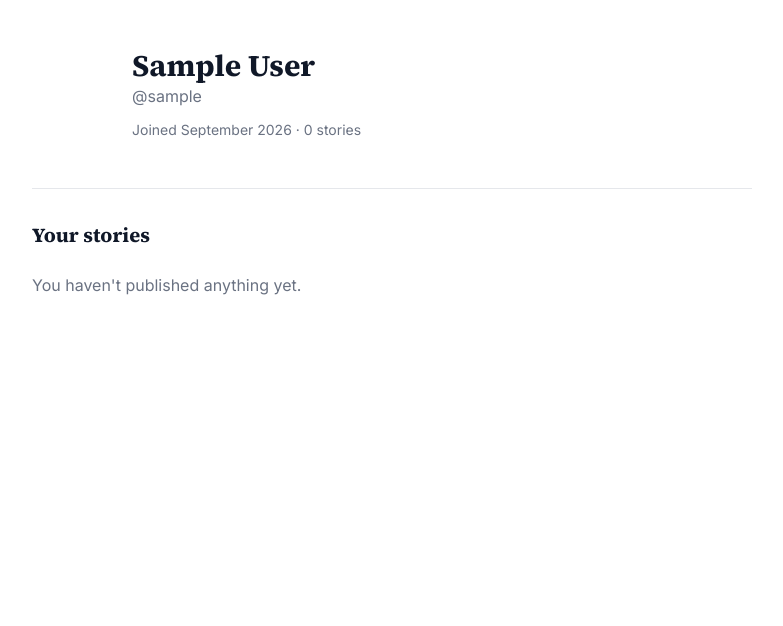
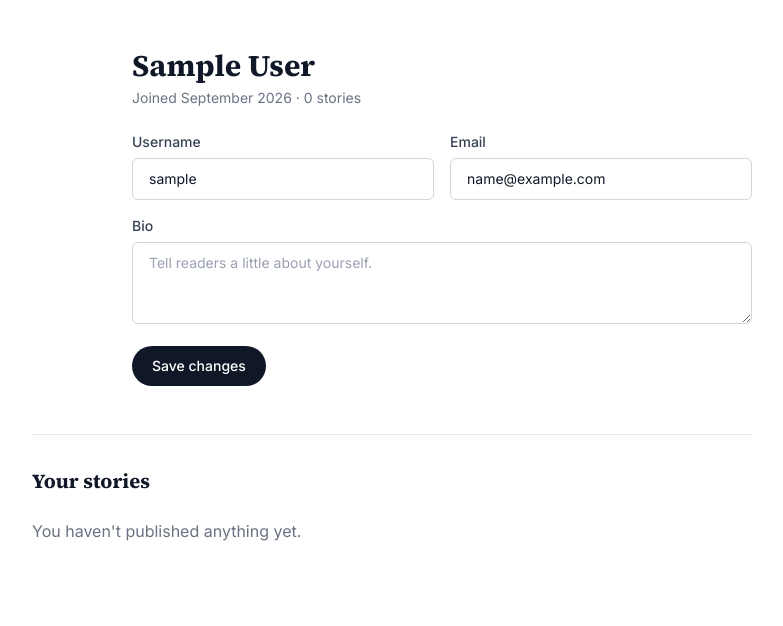
Before and after one commit to iannyFARUE/rozvi, a Django app: page /profile/ in a window 1280 px wide. Shown: the part 57-683 px from the top of the page, without its empty margins (248-1031 px from the left). Run offline with Django 5.2, Linux system fonts and the light colour scheme; the visitor is signed in with stand-in values (Sample User, id 1); data comes from the database, SQL or seed files in the repository; data that the repository does not hold is empty; style sheets or scripts are compiled from the project's sources.

Commit message:
added profile update

```diff
--- a/users/forms.py
+++ b/users/forms.py
@@ -1,6 +1,8 @@
 from django import forms
 from django.contrib.auth.forms import UserCreationForm
 from django.contrib.auth.models import User
+
+from blog.models import Profile
 
 
 class UserRegisterForm(UserCreationForm):
@@ -15,3 +17,26 @@ class UserRegisterForm(UserCreationForm):
         if User.objects.filter(email__iexact=email).exists():
             raise forms.ValidationError('An account with this email already exists.')
         return email
+
+
+class UserUpdateForm(forms.ModelForm):
+    email = forms.EmailField()
+
+    class Meta:
+        model = User
+        fields = ['username', 'email']
+
+    def clean_email(self):
+        email = self.cleaned_data['email']
+        if User.objects.filter(email__iexact=email).exclude(pk=self.instance.pk).exists():
+            raise forms.ValidationError('An account with this email already exists.')
+        return email
+
+
+class ProfileUpdateForm(forms.ModelForm):
+    class Meta:
+        model = Profile
+        fields = ['bio']
+        widgets = {
+            'bio': forms.Textarea(attrs={'rows': 3, 'maxlength': 300}),
+        }
--- a/users/templates/users/profile.html
+++ b/users/templates/users/profile.html
@@ -8,17 +8,76 @@
       <span class="flex h-20 w-20 shrink-0 items-center justify-center rounded-full {{ user.profile.avatar_color }} text-2xl font-semibold text-white">
         {{ user.profile.initials }}
       </span>
-      <div>
+      <div class="w-full">
         <h1 class="font-serif text-3xl font-bold text-gray-900">{{ user.profile.display_name }}</h1>
-        <p class="text-gray-500">@{{ user.username }}</p>
-
-        {% if user.profile.bio %}
-        <p class="mt-3 max-w-xl text-gray-700">{{ user.profile.bio }}</p>
-        {% endif %}
-
-        <p class="mt-3 text-sm text-gray-500">
+        <p class="mt-1 text-sm text-gray-500">
           Joined {{ user.date_joined|date:"F Y" }} · {{ post_count }} {{ post_count|pluralize:"story,stories" }}
         </p>
+
+        <form method="post" action="" class="mt-6 space-y-4 text-left" novalidate>
+          {% csrf_token %}
+
+          {% if u_form.non_field_errors or p_form.non_field_errors %}
+          <div class="rounded-md border border-red-200 bg-red-50 px-4 py-3 text-sm text-red-700">
+            {% for error in u_form.non_field_errors %}<p>{{ error }}</p>{% endfor %}
+            {% for error in p_form.non_field_errors %}<p>{{ error }}</p>{% endfor %}
+          </div>
+          {% endif %}
+
+          <div class="grid gap-4 sm:grid-cols-2">
+            <div>
+              <label for="id_username" class="mb-1.5 block text-sm font-medium text-gray-700">Username</label>
+              <input
+                type="text"
+                name="username"
+                id="id_username"
+                value="{{ u_form.username.value|default:'' }}"
+                required
+                class="w-full rounded-md border border-gray-300 px-4 py-2.5 text-sm text-gray-900 outline-none focus:border-gray-900 focus:ring-1 focus:ring-gray-900"
+              />
+              {% if u_form.username.errors %}
+              <p class="mt-1.5 text-sm text-red-600">{{ u_form.username.errors.0 }}</p>
+              {% endif %}
+            </div>
+
+            <div>
+              <label for="id_email" class="mb-1.5 block text-sm font-medium text-gray-700">Email</label>
+              <input
+                type="email"
+                name="email"
+                id="id_email"
+                value="{{ u_form.email.value|default:'' }}"
+                required
+                class="w-full rounded-md border border-gray-300 px-4 py-2.5 text-sm text-gray-900 outline-none focus:border-gray-900 focus:ring-1 focus:ring-gray-900"
+              />
+              {% if u_form.email.errors %}
+              <p class="mt-1.5 text-sm text-red-600">{{ u_form.email.errors.0 }}</p>
+              {% endif %}
+            </div>
+          </div>
+
+          <div>
+            <label for="id_bio" class="mb-1.5 block text-sm font-medium text-gray-700">Bio</label>
+            <textarea
+              name="bio"
+              id="id_bio"
+              rows="3"
+              maxlength="300"
+              placeholder="Tell readers a little about yourself."
+              class="w-full rounded-md border border-gray-300 px-4 py-2.5 text-sm text-gray-900 placeholder-gray-400 outline-none focus:border-gray-900 focus:ring-1 focus:ring-gray-900"
+            >{{ p_form.bio.value|default:'' }}</textarea>
+            {% if p_form.bio.errors %}
+            <p class="mt-1.5 text-sm text-red-600">{{ p_form.bio.errors.0 }}</p>
+            {% endif %}
+          </div>
+
+          <button
+            type="submit"
+            class="rounded-full bg-gray-900 px-5 py-2.5 text-sm font-medium text-white transition hover:bg-gray-700"
+          >
+            Save changes
+          </button>
+        </form>
       </div>
     </div>
 
--- a/users/views.py
+++ b/users/views.py
@@ -5,7 +5,7 @@ from django.shortcuts import redirect, render
 
 from blog.models import Post
 
-from .forms import UserRegisterForm
+from .forms import ProfileUpdateForm, UserRegisterForm, UserUpdateForm
 
 
 def register(request):
@@ -26,8 +26,22 @@ def register(request):
 
 @login_required
 def profile(request):
+    if request.method == 'POST':
+        u_form = UserUpdateForm(request.POST, instance=request.user)
+        p_form = ProfileUpdateForm(request.POST, instance=request.user.profile)
+        if u_form.is_valid() and p_form.is_valid():
+            u_form.save()
+            p_form.save()
+            messages.success(request, 'Your profile has been updated.')
+            return redirect('users-profile')
+    else:
+        u_form = UserUpdateForm(instance=request.user)
+        p_form = ProfileUpdateForm(instance=request.user.profile)
+
     posts = Post.objects.filter(author=request.user).select_related('author', 'author__profile')
     context = {
+        'u_form': u_form,
+        'p_form': p_form,
         'posts': posts,
         'post_count': posts.count(),
     }
```
